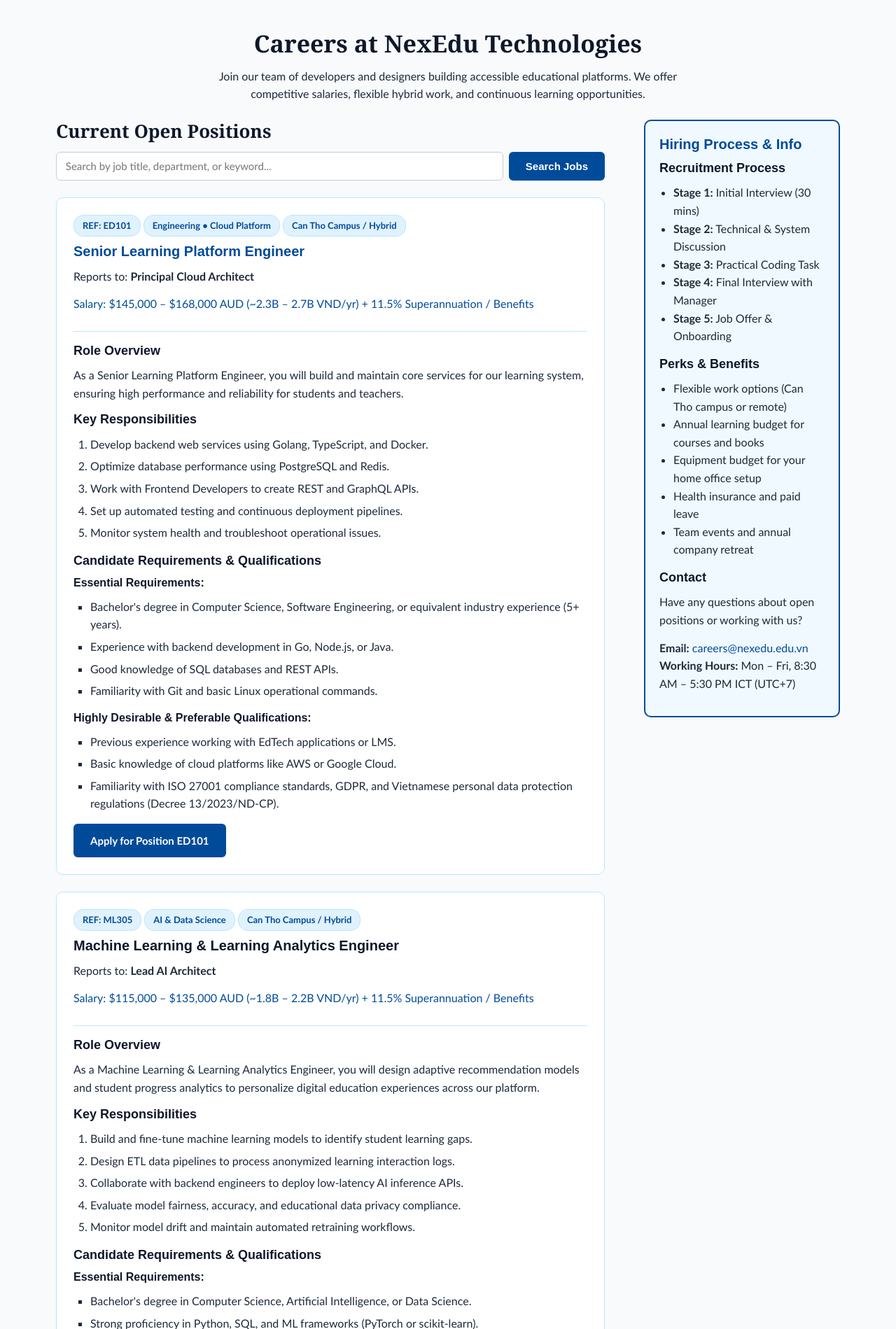
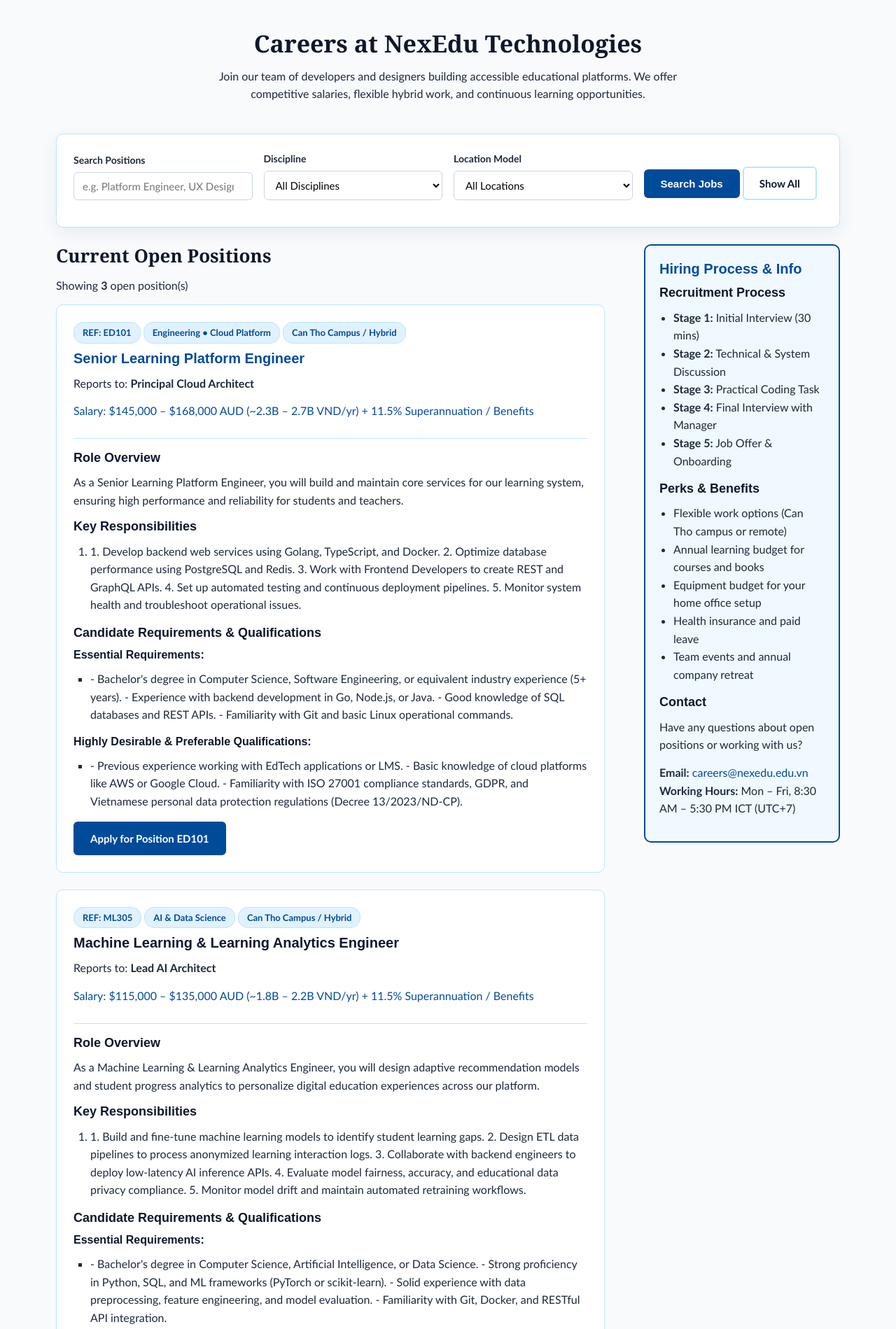
Before and after one commit to vupaswin/NexEdu-Project, a PHP site: page /jobs.php in a window 1280 px wide. Shown: the part 86-1985 px from the top of the page at 70% size. Run offline with PHP 8.4, Linux system fonts and the light colour scheme; data comes from the database, SQL or seed files in the repository.

Commit message:
fix(NEX-113): implement functional job search and filtering on jobs.php for index.php search form

```diff
--- a/jobs.php
+++ b/jobs.php
@@ -1,5 +1,38 @@
 <?php include ("modules/header.inc");?>
 <?php include ("modules/nav.inc");?>
+
+<?php
+// NEX-113: Read and sanitize search/filter parameters from index.php or jobs.php
+$keyword = "";
+if (isset($_GET['keyword'])) {
+    $keyword = trim($_GET['keyword']);
+} elseif (isset($_GET['search'])) {
+    $keyword = trim($_GET['search']);
+}
+
+$category = isset($_GET['category']) ? trim($_GET['category']) : "";
+$location = isset($_GET['location']) ? trim($_GET['location']) : "";
+
+// Strict whitelist maps matching the <select> options in index.php
+$category_map = [
+    'engineering' => 'Engineering',
+    'design'      => 'Design',
+    'data'        => 'Data'
+];
+
+$location_map = [
+    'cantho' => 'Can Tho',
+    'hcmc'   => 'Ho Chi Minh',
+    'remote' => 'Remote'
+];
+
+if (!array_key_exists($category, $category_map)) {
+    $category = "";
+}
+if (!array_key_exists($location, $location_map)) {
+    $location = "";
+}
+?>
 
   <!--MAIN CONTENT AREA (WITH FLOATED ASIDE ELEMENT)-->
   <main id="main-content" class="container">
@@ -14,10 +47,50 @@
     </section>
     </div>
 
+    <!-- NEX-113: Functional Job Search & Filter Bar -->
+    <section class="search-section" aria-label="Search open positions">
+      <form method="get" action="jobs.php" class="card">
+        <div class="form-row">
+          <div class="form-group">
+            <label for="keyword">Search Positions</label>
+            <input
+              type="search"
+              id="keyword"
+              name="keyword"
+              placeholder="e.g. Platform Engineer, UX Designer, ED101..."
+              value="<?php echo htmlspecialchars($keyword, ENT_QUOTES, 'UTF-8'); ?>"
+            >
+          </div>
+          <div class="form-group">
+            <label for="category">Discipline</label>
+            <select id="category" name="category">
+              <option value="">All Disciplines</option>
+              <option value="engineering" <?php echo ($category === 'engineering') ? 'selected' : ''; ?>>Platform &amp; Infrastructure</option>
+              <option value="design" <?php echo ($category === 'design') ? 'selected' : ''; ?>>Accessibility &amp; UX Design</option>
+              <option value="data" <?php echo ($category === 'data') ? 'selected' : ''; ?>>Data &amp; Systems Architecture</option>
+            </select>
+          </div>
+          <div class="form-group">
+            <label for="location">Location Model</label>
+            <select id="location" name="location">
+              <option value="">All Locations</option>
+              <option value="cantho" <?php echo ($location === 'cantho') ? 'selected' : ''; ?>>Can Tho (HQ Campus)</option>
+              <option value="hcmc" <?php echo ($location === 'hcmc') ? 'selected' : ''; ?>>Ho Chi Minh City (Hybrid)</option>
+              <option value="remote" <?php echo ($location === 'remote') ? 'selected' : ''; ?>>Remote (Vietnam Wide)</option>
+            </select>
+          </div>
+          <div class="form-group">
+            <button type="submit" class="btn">Search Jobs</button>
+            <a href="jobs.php" class="btn btn-outline">Show All</a>
+          </div>
+        </div>
+      </form>
+    </section>
+
     <!-- Layout Container with Floated Aside & Clearfix -->
     <div class="clearfix">
 
-      <!-- NEX-90: Preserve 25% floated <aside> sidebar and clearfix container -->
+      <!-- RUBRIC REQUIREMENT: <aside> floated right, 25% width, margin, padding, border -->
       <aside>
         <h3 id="sidebar-title">Hiring Process &amp; Info</h3>
 
@@ -46,99 +119,115 @@
           <strong>Working Hours:</strong> Mon – Fri, 8:30 AM – 5:30 PM ICT (UTC+7)
         </p>
       </aside>
+      <!-- NEX-90: Preserve 25% floated <aside> sidebar and clearfix container -->
 
-      <!-- Job Listings (Dynamically loaded from MySQL - NEX-77) -->
+      <!-- Job Listings (Dynamically loaded & filtered from MySQL) -->
       <section class="jobs-main">
         <h2>Current Open Positions</h2>
 
-        <!-- NEX-110: Keyword Search Form (Placed inside .jobs-main to preserve layout) -->
-        <form method="GET" action="jobs.php" class="search-form" style="margin-bottom: 1.5rem; display: flex; gap: 0.5rem; flex-wrap: wrap;">
-          <label for="job-search" style="position: absolute; left: -9999px;">Search jobs by keyword</label>
-          <input
-            type="text"
-            id="job-search"
-            name="search"
-            placeholder="Search by job title, department, or keyword..."
-            value="<?php echo isset($_GET['search']) ? htmlspecialchars(trim($_GET['search'])) : ''; ?>"
-            style="flex: 1; min-width: 220px; padding: 0.6rem 0.8rem; border: 1px solid #ccc; border-radius: 6px;"
-          >
-          <button type="submit" class="btn">Search Jobs</button>
-          <?php if (!empty(trim($_GET['search'] ?? ''))): ?>
-            <a href="jobs.php" class="btn" style="background-color: #6c757d;">Clear</a>
-          <?php endif; ?>
-        </form>
-
         <?php
-        // NEX-86: Include database configuration and establish MySQL connection
+        // NEX-86: Include database configuration (establishes $conn)
         require_once("settings.php");
 
-        // NEX-89: Split semicolon or newline-delimited strings into clean <li> elements
+        // NEX-89: Split semicolon-delimited strings into <li> elements for <ol> and <ul>
         if (!function_exists('renderListItems')) {
             function renderListItems(string $text) {
-                $raw_items = preg_split('/;|\r\n|\r|\n/', $text);
+                $items = array_filter(array_map('trim', explode(";", $text)));
                 $html = "";
-                foreach ($raw_items as $item) {
-                    $clean = preg_replace('/^(\d+\.\s*|-\s*)/', '', trim($item));
-                    if ($clean !== '') {
-                        $html .= "<li>" . htmlspecialchars($clean) . "</li>\n";
-                    }
+                foreach ($items as $item) {
+                    $html .= "<li>" . htmlspecialchars($item, ENT_QUOTES, 'UTF-8') . "</li>\n";
                 }
                 return $html;
             }
         }
 
-        // NEX-86: Connect to MySQL database
-        $conn = @mysqli_connect($host, $user, $pwd, $sql_db);
-
-        if (!$conn) {
-            echo "<article class='card'><p>Database connection failed. Please try again later.</p></article>";
-        } else {
         mysqli_set_charset($conn, "utf8mb4");
 
-            // NEX-110: Secure keyword search using MySQLi Prepared Statements
-            // NEX-112: Execute parameterized query across job_title, department, and job_ref
-            $search = isset($_GET['search']) ? trim($_GET['search']) : '';
-            $stmt = null;
+        // NEX-113: Build parameterized SQL query from search/filter inputs
+        $where_clauses = [];
+        $param_types   = "";
+        $param_values  = [];
 
-            if ($search !== '') {
-                $searchParam = "%" . $search . "%";
-                $query = "SELECT * FROM jobs
-                          WHERE job_ref LIKE ?
-                             OR job_title LIKE ?
-                             OR department LIKE ?
-                          ORDER BY job_ref ASC";
-                $stmt = mysqli_prepare($conn, $query);
-                mysqli_stmt_bind_param($stmt, "sss", $searchParam, $searchParam, $searchParam);
-                mysqli_stmt_execute($stmt);
-                $result = mysqli_stmt_get_result($stmt);
-            } else {
-                // NEX-87: Default query when no search keyword is entered
-                $query = "SELECT * FROM jobs ORDER BY job_ref ASC";
-                $result = mysqli_query($conn, $query);
+        if ($keyword !== "") {
+            $like_kw         = "%" . $keyword . "%";
+            $where_clauses[] = "(job_title LIKE ? OR department LIKE ? OR job_ref LIKE ? OR overview LIKE ?)";
+            $param_types    .= "ssss";
+            $param_values[]  = $like_kw;
+            $param_values[]  = $like_kw;
+            $param_values[]  = $like_kw;
+            $param_values[]  = $like_kw;
         }
 
-            if ($result && mysqli_num_rows($result) > 0) {
-                if ($search!== '') {
-                    echo "<p>Showing <strong>" . mysqli_num_rows($result) . "</strong> result(s) for <em>\"" . htmlspecialchars($search) . "\"</em>:</p>";
+        if ($category !== "") {
+            $where_clauses[] = "department LIKE ?";
+            $param_types    .= "s";
+            $param_values[]  = "%" . $category_map[$category] . "%";
         }
 
-                // NEX-88: Iterate through query rows to render semantic <article class="card"> elements
-                while ($job = mysqli_fetch_assoc($result)) {
-                    $job_ref = htmlspecialchars($job['job_ref']);
-                    $job_title = htmlspecialchars($job['job_title']);
-                    $department = htmlspecialchars($job['department']);
-                    $location = htmlspecialchars($job['location']);
-                    $reports_to = htmlspecialchars($job['reports_to']);
-                    $salary = htmlspecialchars($job['salary']);
-                    $overview = htmlspecialchars($job['overview']);
-                    $role_id = "role-" . strtolower($job_ref) . "-title";
+        if ($location !== "") {
+            $where_clauses[] = "location LIKE ?";
+            $param_types    .= "s";
+            $param_values[]  = "%" . $location_map[$location] . "%";
+        }
+
+        $sql = "SELECT * FROM jobs";
+        if (!empty($where_clauses)) {
+            $sql .= " WHERE " . implode(" AND ", $where_clauses);
+        }
+        $sql .= " ORDER BY job_ref ASC";
+
+        $jobs = [];
+        $stmt = mysqli_prepare($conn, $sql);
+        if ($stmt) {
+            if ($param_types !== "") {
+                mysqli_stmt_bind_param($stmt, $param_types, ...$param_values);
+            }
+            if (mysqli_stmt_execute($stmt)) {
+                $result = mysqli_stmt_get_result($stmt);
+                while ($row = mysqli_fetch_assoc($result)) {
+                    $jobs[] = $row;
+                }
+                mysqli_free_result($result);
+            }
+            mysqli_stmt_close($stmt);
+        }
+        mysqli_close($conn);
+        ?>
+
+        <p class="manage-summary">
+          Showing <strong><?php echo count($jobs); ?></strong> open position(s)
+          <?php if ($keyword !== "" || $category !== "" || $location !== ""): ?>
+            &mdash; Active filters:
+            <?php if ($keyword !== ""): ?>
+              <span class="badge">Keyword: <?php echo htmlspecialchars($keyword, ENT_QUOTES, 'UTF-8'); ?></span>
+            <?php endif; ?>
+            <?php if ($category !== ""): ?>
+              <span class="badge">Discipline: <?php echo htmlspecialchars($category_map[$category], ENT_QUOTES, 'UTF-8'); ?></span>
+            <?php endif; ?>
+            <?php if ($location !== ""): ?>
+              <span class="badge">Location: <?php echo htmlspecialchars($location_map[$location], ENT_QUOTES, 'UTF-8'); ?></span>
+            <?php endif; ?>
+          <?php endif; ?>
+        </p>
+
+        <?php if (!empty($jobs)): ?>
+          <?php foreach ($jobs as $job): ?>
+            <?php
+              $job_ref    = htmlspecialchars($job['job_ref'], ENT_QUOTES, 'UTF-8');
+              $job_title  = htmlspecialchars($job['job_title'], ENT_QUOTES, 'UTF-8');
+              $department = htmlspecialchars($job['department'], ENT_QUOTES, 'UTF-8');
+              $job_loc    = htmlspecialchars($job['location'], ENT_QUOTES, 'UTF-8');
+              $reports_to = htmlspecialchars($job['reports_to'], ENT_QUOTES, 'UTF-8');
+              $salary     = htmlspecialchars($job['salary'], ENT_QUOTES, 'UTF-8');
+              $overview   = htmlspecialchars($job['overview'], ENT_QUOTES, 'UTF-8');
+              $role_id    = "role-" . strtolower($job_ref) . "-title";
             ?>
             <!-- NEX-88: Semantic job card rendered dynamically -->
             <article class="card">
               <header>
                 <span class="badge">REF: <?php echo $job_ref; ?></span>
                 <span class="badge"><?php echo $department; ?></span>
-                        <span class="badge"><?php echo $location; ?></span>
+                <span class="badge"><?php echo $job_loc; ?></span>
 
                 <h3 id="<?php echo $role_id; ?>"><?php echo $job_title; ?></h3>
                 <p>Reports to: <strong><?php echo $reports_to; ?></strong></p>
@@ -150,7 +239,7 @@
                 <p><?php echo nl2br($overview); ?></p>
               </section>
 
-                      <!-- NEX-89: Ordered List (<ol>) for Key Responsibilities -->
+              <!-- Ordered List (<ol>) for Key Responsibilities -->
               <section>
                 <h4>Key Responsibilities</h4>
                 <ol>
@@ -158,7 +247,7 @@
                 </ol>
               </section>
 
-                      <!-- NEX-89: Unordered List (<ul>) for Requirements -->
+              <!-- Unordered List (<ul>) for Requirements -->
               <section>
                 <h4>Candidate Requirements &amp; Qualifications</h4>
                 <h5>Essential Requirements:</h5>
@@ -174,26 +263,15 @@
 
               <a href="apply.php?job=<?php echo urlencode($job['job_ref']); ?>" class="btn">Apply for Position <?php echo $job_ref; ?></a>
             </article>
-        <?php
-                }
-            } else {
-                if ($search !== '') {
-                    echo "<article class='card'><p>No open positions matched your search for <strong>\"" . htmlspecialchars($search) . "\"</strong>.</p></article>";
-                } else {
-                    echo "<article class='card'><p>No open positions available at the moment.</p></article>";
-                }
-            }
-
-            // NEX-111 & NEX-86: Close statement, free result set, and close database connection
-            if ($stmt) {
-                mysqli_stmt_close($stmt);
-            }
-            if ($result) {
-                mysqli_free_result($result);
-            }
-            mysqli_close($conn);
-        }
-        ?>
+          <?php endforeach; ?>
+        <?php else: ?>
+          <article class="card">
+            <p class="empty-state">
+              No open positions matched your search criteria.
+              <a href="jobs.php">View all open positions</a>.
+            </p>
+          </article>
+        <?php endif; ?>
 
       </section>
     </div>
```
Lines whose indentation alone changed are shown as unchanged.
